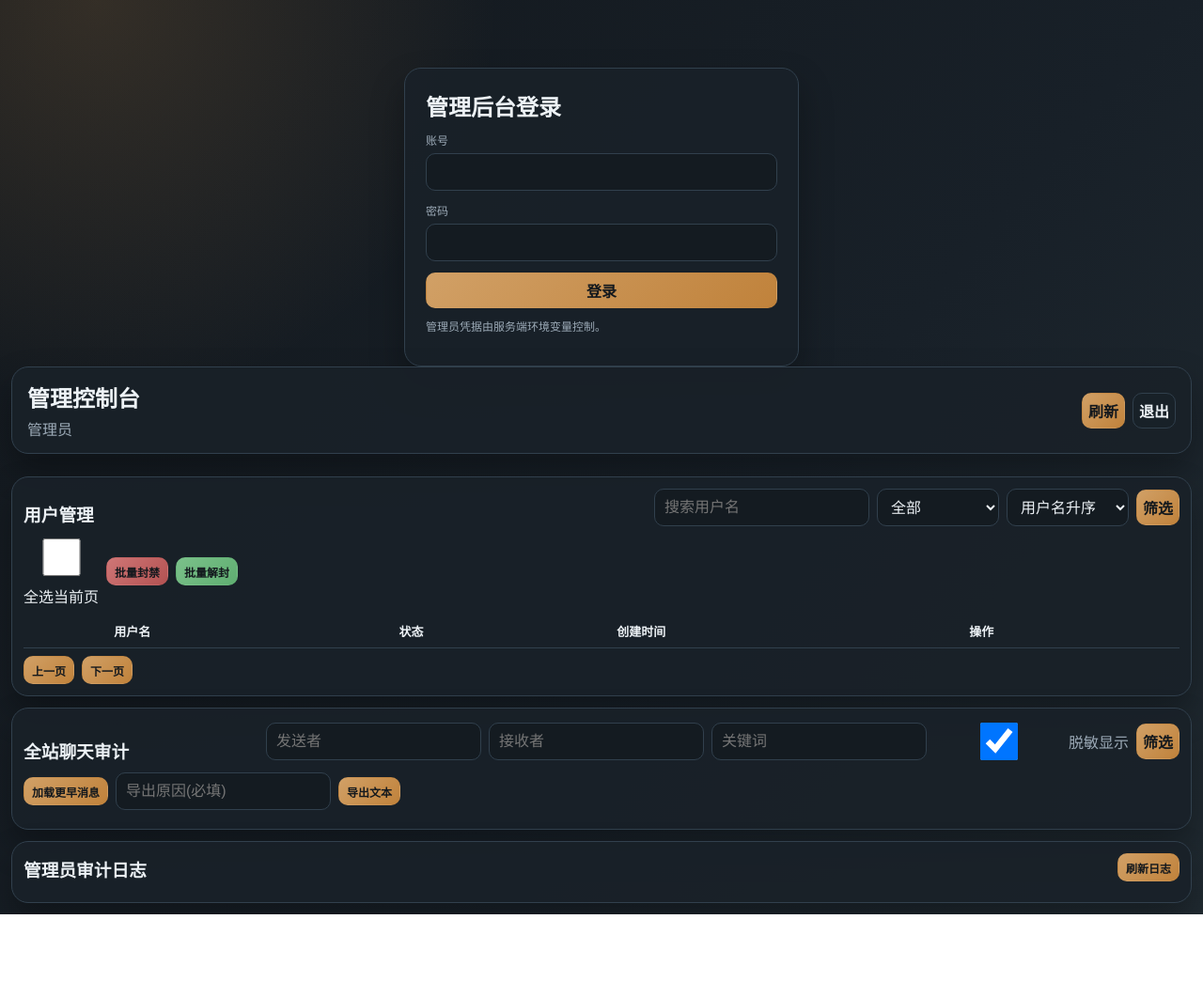
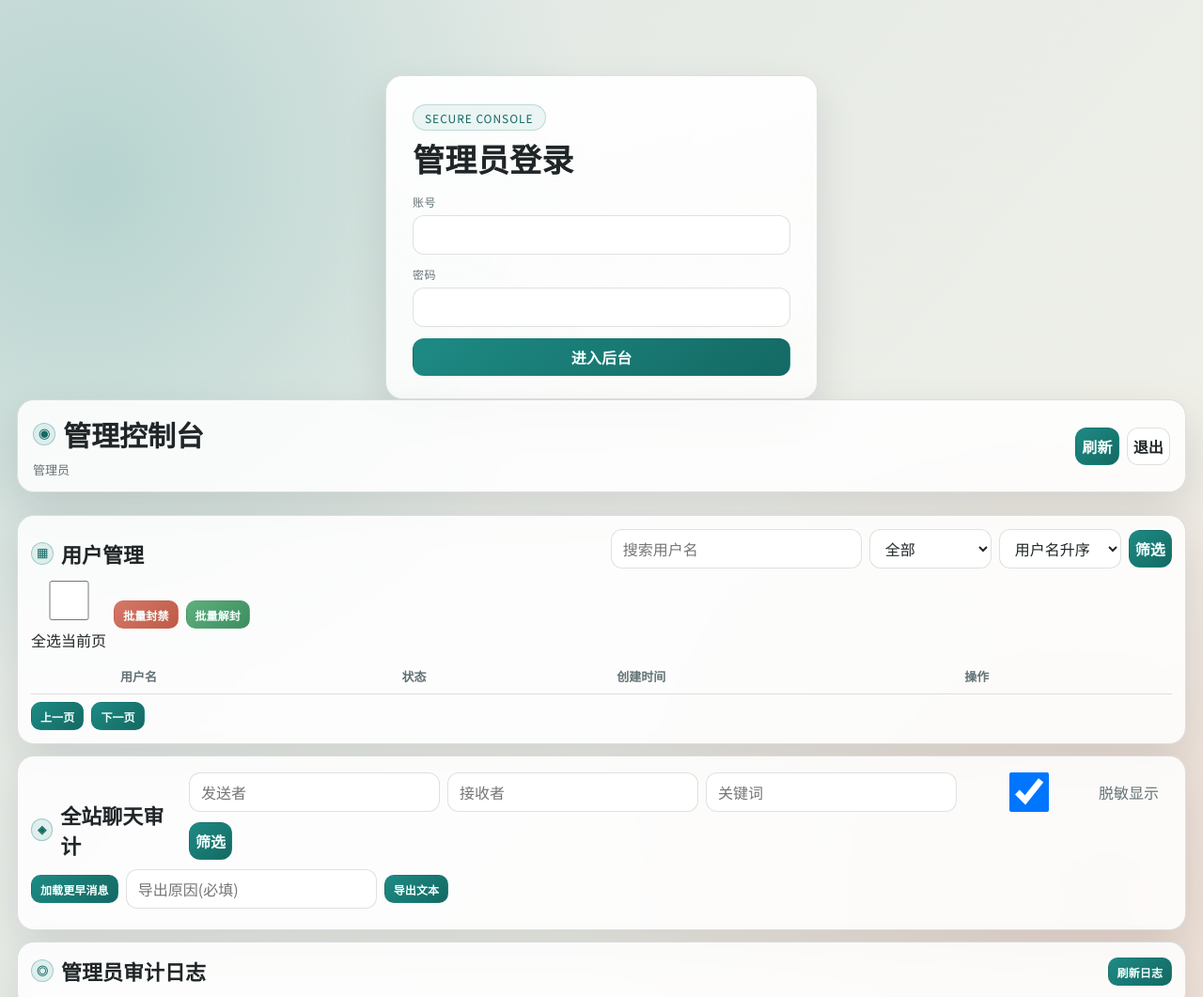
Before and after one commit to koajsj/onlieencryptedmsgweb, a website: page public/admin.html in a window 1280 px wide. Shown: the top 1061 px of the page at 94% size. Before the commit the page ends 973 px from the top, so only its background shows below. Drawn offline with Linux system fonts and the light colour scheme.

Commit message:
Polish admin console UI and simplify pre-login screen

```diff
--- a/public/admin.css
+++ b/public/admin.css
@@ -1,81 +1,441 @@
 :root {
-  --bg: #13181d;
-  --bg-soft: #1a2127;
-  --panel: #1e272f;
-  --line: #31404d;
-  --text: #edf2f6;
-  --muted: #9caab7;
-  --accent: #c9914f;
-  --danger: #d16767;
-  --ok: #70b47d;
-  font-family: "Source Han Sans SC", "PingFang SC", "Microsoft YaHei UI", sans-serif;
+  --font-display: "Noto Serif SC", "Source Han Serif SC", "Songti SC", serif;
+  --font-body: "Noto Sans SC", "Source Han Sans SC", "PingFang SC", "Microsoft YaHei UI", sans-serif;
+
+  --bg-1: #dfe7e4;
+  --bg-2: #f4f2ea;
+  --ink: #202628;
+  --muted: #647275;
+  --card: rgba(255, 255, 255, 0.86);
+  --card-strong: rgba(255, 255, 255, 0.95);
+  --line: rgba(32, 38, 40, 0.14);
+  --accent: #1e8a84;
+  --accent-strong: #146963;
+  --danger: #bf5a47;
+  --success: #3e8d5f;
 }
-* { box-sizing: border-box; }
+
+* {
+  box-sizing: border-box;
+}
+
+html,
+body {
+  min-height: 100%;
+}
+
 body {
   margin: 0;
-  color: var(--text);
-  background: radial-gradient(circle at 8% 0%, rgba(201, 145, 79, 0.18), transparent 28%), linear-gradient(130deg, var(--bg), #182028 60%, #202a31);
+  color: var(--ink);
+  font-family: var(--font-body);
+  background:
+    radial-gradient(circle at 8% 18%, rgba(30, 138, 132, 0.22), transparent 36%),
+    radial-gradient(circle at 92% 88%, rgba(191, 90, 71, 0.14), transparent 38%),
+    linear-gradient(130deg, var(--bg-1), var(--bg-2));
 }
-.admin-root { width: min(1380px, calc(100% - 24px)); margin: 12px auto; min-height: calc(100vh - 24px); }
-.login-card, .panel, .topbar {
+
+.admin-root {
+  width: min(1440px, calc(100% - 36px));
+  margin: 18px auto;
+  min-height: calc(100vh - 36px);
+}
+
+.login-card,
+.panel,
+.topbar {
   border: 1px solid var(--line);
-  background: rgba(25, 33, 40, 0.9);
   border-radius: 18px;
-  box-shadow: 0 18px 36px rgba(0, 0, 0, 0.3);
+  box-shadow: 0 18px 44px rgba(15, 22, 23, 0.11);
+  backdrop-filter: blur(5px);
 }
-.login-card { width: min(420px, 100%); margin: 9vh auto 0; padding: 22px; }
-.login-card h1 { margin: 0 0 10px; }
-.login-card form { display: grid; gap: 12px; }
-label { display: grid; gap: 6px; }
-label span { font-size: 12px; color: var(--muted); }
-input, button, select { font: inherit; }
-input, select {
-  min-height: 40px; border: 1px solid var(--line); border-radius: 10px; padding: 0 10px; color: var(--text); background: #141b21;
+
+.login-card {
+  width: min(460px, 100%);
+  margin: max(10vh, 78px) auto 0;
+  padding: 30px 28px 24px;
+  background: linear-gradient(165deg, var(--card-strong), rgba(255, 255, 255, 0.82));
+  animation: card-in 420ms ease;
 }
+
+.login-mark {
+  display: inline-flex;
+  align-items: center;
+  height: 28px;
+  padding: 0 12px;
+  border-radius: 999px;
+  border: 1px solid rgba(30, 138, 132, 0.24);
+  background: rgba(30, 138, 132, 0.08);
+  color: var(--accent-strong);
+  font-size: 12px;
+  letter-spacing: 0.08em;
+  text-transform: uppercase;
+}
+
+.login-card h1 {
+  margin: 14px 0 16px;
+  font-family: var(--font-display);
+  font-size: clamp(28px, 4vw, 34px);
+  line-height: 1.1;
+  letter-spacing: 0.01em;
+}
+
+.login-card form {
+  display: grid;
+  gap: 12px;
+}
+
+label {
+  display: grid;
+  gap: 6px;
+}
+
+label span {
+  font-size: 12px;
+  color: var(--muted);
+  letter-spacing: 0.04em;
+}
+
+input,
+button,
+select {
+  font: inherit;
+}
+
+input,
+select {
+  min-height: 42px;
+  border: 1px solid var(--line);
+  border-radius: 12px;
+  padding: 0 12px;
+  color: var(--ink);
+  background: #ffffff;
+  transition: border-color 160ms ease, box-shadow 160ms ease;
+}
+
+input:focus,
+select:focus {
+  outline: none;
+  border-color: rgba(30, 138, 132, 0.5);
+  box-shadow: 0 0 0 3px rgba(30, 138, 132, 0.17);
+}
+
 button {
-  min-height: 38px; border: 1px solid transparent; border-radius: 10px; color: #13181d; background: linear-gradient(135deg, #d1a066, #c0823b); font-weight: 700; cursor: pointer;
+  min-height: 40px;
+  border: 1px solid transparent;
+  border-radius: 12px;
+  color: #f6fffe;
+  background: linear-gradient(140deg, var(--accent), var(--accent-strong));
+  font-weight: 700;
+  letter-spacing: 0.01em;
+  cursor: pointer;
+  transition: transform 140ms ease, box-shadow 140ms ease, filter 140ms ease;
 }
-button.ghost { color: var(--text); border-color: var(--line); background: #182128; }
-button:disabled { opacity: 0.6; cursor: default; }
-.hint { margin-top: 10px; color: var(--muted); font-size: 12px; }
-.dashboard { display: grid; gap: 12px; }
-.topbar { display: flex; justify-content: space-between; align-items: center; padding: 14px 16px; }
-.topbar h2 { margin: 0; }
-.topbar p { margin: 4px 0 0; color: var(--muted); }
-.toolbar { display: flex; gap: 8px; }
-.stats-grid { display: grid; grid-template-columns: repeat(6, minmax(0, 1fr)); gap: 10px; }
-.stat-card { border: 1px solid var(--line); border-radius: 14px; padding: 10px 12px; background: var(--panel); }
-.stat-card h4 { margin: 0; font-size: 12px; color: var(--muted); }
-.stat-card strong { display: block; margin-top: 8px; font-size: 24px; }
-.panel { padding: 12px; }
-.panel-head { display: flex; justify-content: space-between; align-items: end; gap: 10px; margin-bottom: 10px; }
-.panel-head h3 { margin: 0; }
-.filters { display: flex; flex-wrap: wrap; gap: 8px; align-items: center; }
-.filters input, .filters select { min-width: 130px; }
-.mask-toggle { display: inline-flex; align-items: center; gap: 6px; color: var(--muted); }
-.batch-bar { display: flex; flex-wrap: wrap; gap: 8px; align-items: center; margin-bottom: 8px; }
-.batch-bar #usersPager { color: var(--muted); font-size: 12px; margin-left: auto; }
-.table-wrap { overflow: auto; }
-table { width: 100%; border-collapse: collapse; }
-th, td { border-bottom: 1px solid var(--line); padding: 8px; text-align: left; font-size: 13px; white-space: nowrap; }
-td.actions { display: flex; gap: 6px; }
-.tiny { min-height: 30px; padding: 0 8px; border-radius: 10px; font-size: 12px; }
-.danger { background: linear-gradient(135deg, #cf7676, #b35252); }
-.ok { background: linear-gradient(135deg, #7bc18a, #5fae71); }
-.pager-actions { display: flex; gap: 8px; margin-top: 8px; }
-.messages-list { max-height: 52vh; overflow: auto; display: grid; gap: 8px; }
-.msg-item { border: 1px solid var(--line); border-radius: 12px; padding: 10px; background: #172028; }
-.msg-meta { display: flex; justify-content: space-between; gap: 8px; font-size: 12px; color: var(--muted); }
-.msg-text { margin-top: 7px; white-space: pre-wrap; word-break: break-word; }
+
+button:hover:not(:disabled) {
+  transform: translateY(-1px);
+  box-shadow: 0 7px 18px rgba(20, 105, 99, 0.24);
+}
+
+button:active:not(:disabled) {
+  transform: translateY(0);
+}
+
+button.ghost {
+  color: var(--ink);
+  border-color: var(--line);
+  background: #ffffff;
+}
+
+button:disabled {
+  opacity: 0.58;
+  cursor: default;
+}
+
+.dashboard {
+  display: grid;
+  gap: 12px;
+  animation: board-in 420ms ease;
+}
+
+.topbar {
+  display: flex;
+  justify-content: space-between;
+  align-items: center;
+  padding: 14px 16px;
+  background: var(--card);
+}
+
+.topbar h2 {
+  margin: 0;
+  font-family: var(--font-display);
+  font-size: clamp(24px, 3vw, 30px);
+  font-weight: 700;
+  display: inline-flex;
+  align-items: center;
+  gap: 8px;
+}
+
+.topbar p {
+  margin: 6px 0 0;
+  color: var(--muted);
+  font-size: 13px;
+}
+
+.toolbar {
+  display: flex;
+  gap: 8px;
+}
+
+.sec-icon {
+  display: inline-grid;
+  place-items: center;
+  width: 24px;
+  height: 24px;
+  border-radius: 999px;
+  font-size: 12px;
+  border: 1px solid rgba(30, 138, 132, 0.35);
+  color: var(--accent-strong);
+  background: rgba(30, 138, 132, 0.12);
+}
+
+.stats-grid {
+  display: grid;
+  grid-template-columns: repeat(6, minmax(0, 1fr));
+  gap: 10px;
+}
+
+.stat-card {
+  border: 1px solid var(--line);
+  border-radius: 14px;
+  padding: 11px 13px;
+  background: var(--card);
+}
+
+.stat-card h4 {
+  margin: 0;
+  font-size: 12px;
+  color: var(--muted);
+}
+
+.stat-card strong {
+  display: block;
+  margin-top: 8px;
+  font-family: var(--font-display);
+  font-size: 28px;
+  line-height: 1;
+}
+
+.panel {
+  padding: 14px;
+  background: var(--card);
+}
+
+.panel-head {
+  display: flex;
+  justify-content: space-between;
+  align-items: flex-end;
+  gap: 10px;
+  margin-bottom: 10px;
+}
+
+.panel-head h3 {
+  margin: 0;
+  display: inline-flex;
+  align-items: center;
+  gap: 8px;
+  font-family: var(--font-display);
+  font-size: 22px;
+}
+
+.filters {
+  display: flex;
+  flex-wrap: wrap;
+  gap: 8px;
+  align-items: center;
+}
+
+.filters input,
+.filters select {
+  min-width: 130px;
+}
+
+.mask-toggle {
+  display: inline-flex;
+  align-items: center;
+  gap: 6px;
+  color: var(--muted);
+}
+
+.batch-bar {
+  display: flex;
+  flex-wrap: wrap;
+  gap: 8px;
+  align-items: center;
+  margin-bottom: 8px;
+}
+
+.batch-bar #usersPager {
+  color: var(--muted);
+  font-size: 12px;
+  margin-left: auto;
+}
+
+.table-wrap {
+  overflow: auto;
+}
+
+table {
+  width: 100%;
+  border-collapse: collapse;
+}
+
+th,
+td {
+  border-bottom: 1px solid var(--line);
+  padding: 9px 8px;
+  text-align: left;
+  font-size: 13px;
+  white-space: nowrap;
+}
+
+thead th {
+  color: var(--muted);
+  font-weight: 600;
+}
+
+tbody tr:hover {
+  background: rgba(30, 138, 132, 0.05);
+}
+
+td.actions {
+  display: flex;
+  gap: 6px;
+}
+
+.tiny {
+  min-height: 30px;
+  padding: 0 9px;
+  border-radius: 10px;
+  font-size: 12px;
+}
+
+.danger {
+  background: linear-gradient(135deg, #d57868, var(--danger));
+}
+
+.ok {
+  background: linear-gradient(135deg, #5eaf7e, var(--success));
+}
+
+.pager-actions {
+  display: flex;
+  gap: 8px;
+  margin-top: 8px;
+}
+
+.messages-list {
+  max-height: 52vh;
+  overflow: auto;
+  display: grid;
+  gap: 8px;
+}
+
+.msg-item {
+  border: 1px solid var(--line);
+  border-radius: 12px;
+  padding: 10px;
+  background: rgba(255, 255, 255, 0.82);
+}
+
+.msg-meta {
+  display: flex;
+  justify-content: space-between;
+  gap: 8px;
+  font-size: 12px;
+  color: var(--muted);
+}
+
+.msg-text {
+  margin-top: 7px;
+  white-space: pre-wrap;
+  word-break: break-word;
+}
+
 .toast {
-  position: fixed; right: 14px; bottom: 14px; padding: 10px 12px; border-radius: 10px; color: #10161b; background: #cf9a5f; opacity: 0; transform: translateY(8px); transition: 180ms;
+  position: fixed;
+  right: 14px;
+  bottom: 14px;
+  padding: 10px 12px;
+  border-radius: 10px;
+  color: #fbffff;
+  background: #1c5f5b;
+  opacity: 0;
+  transform: translateY(8px);
+  transition: 180ms;
 }
-.toast.show { opacity: 1; transform: translateY(0); }
+
+.toast.show {
+  opacity: 1;
+  transform: translateY(0);
+}
+
+@keyframes card-in {
+  from {
+    opacity: 0;
+    transform: translateY(12px);
+  }
+  to {
+    opacity: 1;
+    transform: translateY(0);
+  }
+}
+
+@keyframes board-in {
+  from {
+    opacity: 0;
+    transform: translateY(8px);
+  }
+  to {
+    opacity: 1;
+    transform: translateY(0);
+  }
+}
+
 @media (max-width: 1080px) {
-  .stats-grid { grid-template-columns: repeat(3, minmax(0, 1fr)); }
-  .panel-head { flex-direction: column; align-items: stretch; }
+  .admin-root {
+    width: min(1380px, calc(100% - 20px));
+    margin: 10px auto;
+  }
+
+  .stats-grid {
+    grid-template-columns: repeat(3, minmax(0, 1fr));
+  }
+
+  .panel-head {
+    flex-direction: column;
+    align-items: stretch;
+  }
 }
+
 @media (max-width: 720px) {
-  .stats-grid { grid-template-columns: repeat(2, minmax(0, 1fr)); }
-  .batch-bar #usersPager { margin-left: 0; width: 100%; }
+  .stats-grid {
+    grid-template-columns: repeat(2, minmax(0, 1fr));
+  }
+
+  .batch-bar #usersPager {
+    margin-left: 0;
+    width: 100%;
+  }
+
+  .topbar {
+    flex-direction: column;
+    align-items: flex-start;
+    gap: 12px;
+  }
+
+  .toolbar {
+    width: 100%;
+    display: grid;
+    grid-template-columns: 1fr 1fr;
+  }
 }
--- a/public/admin.html
+++ b/public/admin.html
@@ -3,26 +3,32 @@
   <head>
     <meta charset="utf-8" />
     <meta name="viewport" content="width=device-width, initial-scale=1, viewport-fit=cover" />
-    <meta name="theme-color" content="#13181d" />
+    <meta name="theme-color" content="#1c2628" />
     <title>管理后台</title>
+    <link rel="preconnect" href="https://fonts.googleapis.com" />
+    <link rel="preconnect" href="https://fonts.gstatic.com" crossorigin />
+    <link
+      href="https://fonts.googleapis.com/css2?family=Noto+Sans+SC:wght@400;500;700&family=Noto+Serif+SC:wght@600;700&display=swap"
+      rel="stylesheet"
+    />
     <link rel="stylesheet" href="./admin.css" />
   </head>
   <body>
     <main class="admin-root">
       <section class="login-card" id="loginCard">
-        <h1>管理后台登录</h1>
+        <div class="login-mark">Secure Console</div>
+        <h1>管理员登录</h1>
         <form id="loginForm">
           <label><span>账号</span><input id="usernameInput" autocomplete="username" required /></label>
           <label><span>密码</span><input id="passwordInput" type="password" autocomplete="current-password" required /></label>
-          <button type="submit">登录</button>
+          <button type="submit">进入后台</button>
         </form>
-        <p class="hint">管理员凭据由服务端环境变量控制。</p>
       </section>
 
       <section class="dashboard" id="dashboard" hidden>
         <header class="topbar">
           <div>
-            <h2>管理控制台</h2>
+            <h2><span class="sec-icon" aria-hidden="true">◉</span>管理控制台</h2>
             <p id="adminMeta">管理员</p>
           </div>
           <div class="toolbar">
@@ -35,7 +41,7 @@
 
         <section class="panel users-panel">
           <div class="panel-head">
-            <h3>用户管理</h3>
+            <h3><span class="sec-icon" aria-hidden="true">▦</span>用户管理</h3>
             <div class="filters">
               <input id="userSearchInput" placeholder="搜索用户名" />
               <select id="userStatusSelect">
@@ -80,7 +86,7 @@
 
         <section class="panel messages-panel">
           <div class="panel-head">
-            <h3>全站聊天审计</h3>
+            <h3><span class="sec-icon" aria-hidden="true">◈</span>全站聊天审计</h3>
             <div class="filters">
               <input id="msgFromInput" placeholder="发送者" />
               <input id="msgToInput" placeholder="接收者" />
@@ -99,7 +105,7 @@
 
         <section class="panel audit-panel">
           <div class="panel-head">
-            <h3>管理员审计日志</h3>
+            <h3><span class="sec-icon" aria-hidden="true">◎</span>管理员审计日志</h3>
             <button id="refreshAuditButton" type="button" class="tiny">刷新日志</button>
           </div>
           <div class="messages-list" id="auditList"></div>
```
